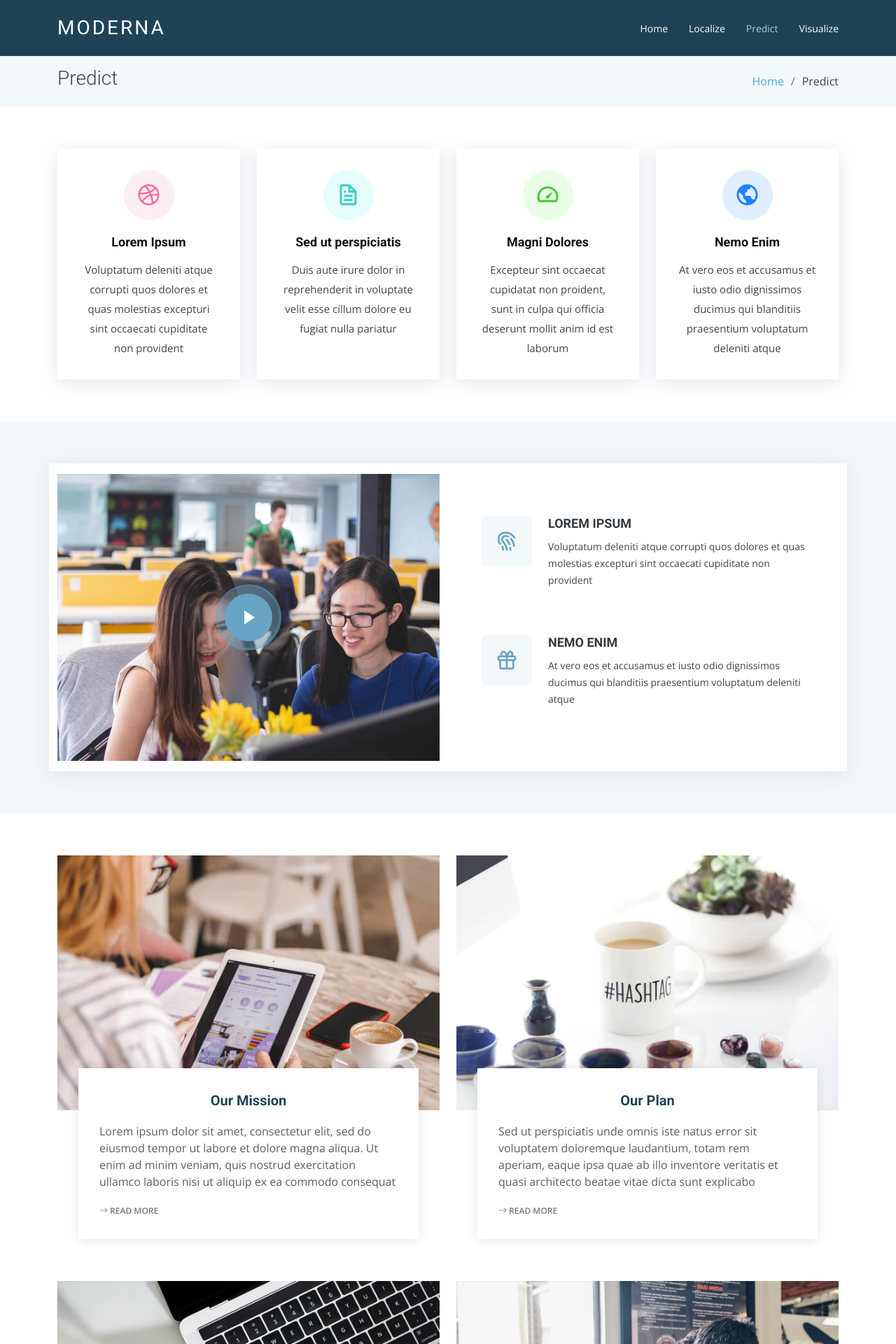
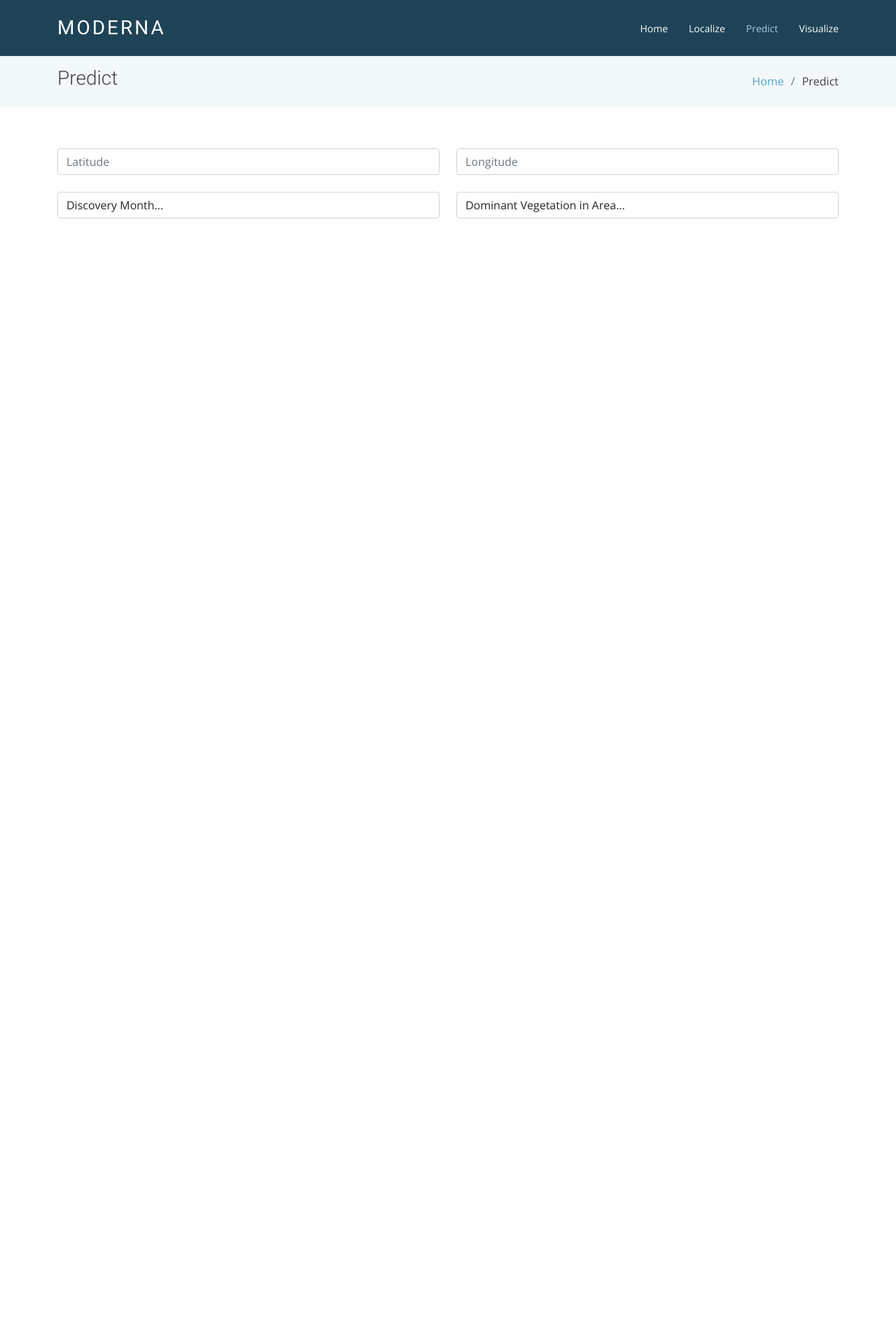
Before and after one commit to TeamDeltaHacks/WildfiresAI, a Flask app: page /predict in a window 1280 px wide. Shown: the top 1920 px of the page at 70% size. After the commit the page ends 312 px from the top, so only its background shows below. Run offline with Flask 2, Linux system fonts and the light colour scheme; some libraries are stand-ins or nearby versions.

Commit message:
Some inputs on predict

```diff
--- a/templates/predict.html
+++ b/templates/predict.html
@@ -78,208 +78,76 @@
       </div>
     </section><!-- End Predict Section -->
 
-    <!-- ======= Services Section ======= -->
-    <section class="services">
+    <!-- ======= Inputs Section ======= -->
+    <section>
       <div class="container">
-
-        <div class="row">
-          <div class="col-md-6 col-lg-3 d-flex align-items-stretch" data-aos="fade-up">
-            <div class="icon-box icon-box-pink">
-              <div class="icon"><i class="bx bxl-dribbble"></i></div>
-              <h4 class="title"><a href="">Lorem Ipsum</a></h4>
-              <p class="description">Voluptatum deleniti atque corrupti quos dolores et quas molestias excepturi sint
-                occaecati cupiditate non provident</p>
+        <div class="col-12">
+          <form method="POST">
+            <div class="row mb-4">
+              <div class="col-6 form-group">
+                <input type="number" class="form-control" name="latitude" id="latitude" placeholder="Latitude" min="-90" max="90" required>
+              </div>
+              <div class="col-6 form-group">
+                <input type="number" class="form-control" name="longitude" id="longitude" placeholder="Longitude" min="-180" max="180" required>
+              </div>
             </div>
-          </div>
-
-          <div class="col-md-6 col-lg-3 d-flex align-items-stretch" data-aos="fade-up" data-aos-delay="100">
-            <div class="icon-box icon-box-cyan">
-              <div class="icon"><i class="bx bx-file"></i></div>
-              <h4 class="title"><a href="">Sed ut perspiciatis</a></h4>
-              <p class="description">Duis aute irure dolor in reprehenderit in voluptate velit esse cillum dolore eu
-                fugiat nulla pariatur</p>
+            <div class="row mb-4">
+              <div class="col-6 form-group">
+                <select class="form-control" name="month" id="month">
+                  <option value="default">Discovery Month...</option>
+                  <option value="1">January</option>
+                  <option value="2">February</option>
+                  <option value="3">March</option>
+                  <option value="4">April</option>
+                  <option value="5">May</option>
+                  <option value="6">June</option>
+                  <option value="7">July</option>
+                  <option value="8">August</option>
+                  <option value="9">September</option>
+                  <option value="10">October</option>
+                  <option value="11">November</option>
+                  <option value="12">December</option>
+                </select>
+              </div>
+              <div class="col-6 form-group">
+                <select class="form-control" name="vegetation" id="vegetation">
+                  <option value="default">Dominant Vegetation in Area...</option>
+                  <option value="1">Tropical Evergreen Broadleaf Forest</option>
+                  <option value="2">Tropical Deciduous Broadleaf Forest</option>
+                  <option value="3">Temperate Evergreen Broadleaf Forest</option>
+                  <option value="4">Temperate Evergreen Needleleaf Forest</option>
+                  <option value="5">Temperate Deciduous Broadleaf Forest</option>
+                  <option value="6">Boreal Evergreen Needleleaf Forest</option>
+                  <option value="7">Boreal Deciduous Needleleaf Forest</option>
+                  <option value="8">Savana</option>
+                  <option value="9">C3 Grassland/Steppes</option>
+                  <option value="10">C4 Grassland/Steppe</option>
+                  <option value="11">Dense Shrubland</option>
+                  <option value="12">Open Shrubland</option>
+                  <option value="13">Tundra</option>
+                  <option value="14">Desert</option>
+                  <option value="15">Polar Desert/Rock/Ice</option>
+                  <option value="16">Secondary Tropical Evergreen Broadleaf Forest</option>
+                  <option value="17">Secondary Tropical Deciduous Broadleaf Forest</option>
+                  <option value="18">Secondary Temperate Evergreen Broadleaf Forest</option>
+                  <option value="19">Secondary Temperate Evergreen Needleleaf Forest</option>
+                  <option value="20">Secondary Temperate Deciduous Broadleaf Forest</option>
+                  <option value="21">Secondary Boreal Evergreen Needleleaf Forest</option>
+                  <option value="22">Secondary Boreal Deciduous Needleleaf Forest</option>
+                  <option value="23">Water/Rivers</option>
+                  <option value="24">C3 Cropland</option>
+                  <option value="25">C4 Cropland</option>
+                  <option value="26">C3 Pastureland</option>
+                  <option value="27">C4 Pastureland</option>
+                  <option value="28">Urban land</option>
+                </select>
+              </div>
             </div>
-          </div>
-
-          <div class="col-md-6 col-lg-3 d-flex align-items-stretch" data-aos="fade-up" data-aos-delay="200">
-            <div class="icon-box icon-box-green">
-              <div class="icon"><i class="bx bx-tachometer"></i></div>
-              <h4 class="title"><a href="">Magni Dolores</a></h4>
-              <p class="description">Excepteur sint occaecat cupidatat non proident, sunt in culpa qui officia deserunt
-                mollit anim id est laborum</p>
-            </div>
-          </div>
-
-          <div class="col-md-6 col-lg-3 d-flex align-items-stretch" data-aos="fade-up" data-aos-delay="200">
-            <div class="icon-box icon-box-blue">
-              <div class="icon"><i class="bx bx-world"></i></div>
-              <h4 class="title"><a href="">Nemo Enim</a></h4>
-              <p class="description">At vero eos et accusamus et iusto odio dignissimos ducimus qui blanditiis
-                praesentium voluptatum deleniti atque</p>
-            </div>
-          </div>
-
+          </form>
         </div>
 
       </div>
-    </section><!-- End Services Section -->
-
-    <!-- ======= Why Us Section ======= -->
-    <section class="why-us section-bg" data-aos="fade-up" date-aos-delay="200">
-      <div class="container">
-
-        <div class="row">
-          <div class="col-lg-6 video-box">
-            <img src="../static/assets/img/why-us.jpg" class="img-fluid" alt="">
-            <a href="https://www.youtube.com/watch?v=jDDaplaOz7Q" class="venobox play-btn mb-4" data-vbtype="video"
-              data-autoplay="true"></a>
-          </div>
-
-          <div class="col-lg-6 d-flex flex-column justify-content-center p-5">
-
-            <div class="icon-box">
-              <div class="icon"><i class="bx bx-fingerprint"></i></div>
-              <h4 class="title"><a href="">Lorem Ipsum</a></h4>
-              <p class="description">Voluptatum deleniti atque corrupti quos dolores et quas molestias excepturi sint
-                occaecati cupiditate non provident</p>
-            </div>
-
-            <div class="icon-box">
-              <div class="icon"><i class="bx bx-gift"></i></div>
-              <h4 class="title"><a href="">Nemo Enim</a></h4>
-              <p class="description">At vero eos et accusamus et iusto odio dignissimos ducimus qui blanditiis
-                praesentium voluptatum deleniti atque</p>
-            </div>
-
-          </div>
-        </div>
-
-      </div>
-    </section><!-- End Why Us Section -->
-
-    <!-- ======= Service Details Section ======= -->
-    <section class="service-details">
-      <div class="container">
-
-        <div class="row">
-          <div class="col-md-6 d-flex align-items-stretch" data-aos="fade-up">
-            <div class="card">
-              <div class="card-img">
-                <img src="../static/assets/img/service-details-1.jpg" alt="...">
-              </div>
-              <div class="card-body">
-                <h5 class="card-title"><a href="#">Our Mission</a></h5>
-                <p class="card-text">Lorem ipsum dolor sit amet, consectetur elit, sed do eiusmod tempor ut labore et
-                  dolore magna aliqua. Ut enim ad minim veniam, quis nostrud exercitation ullamco laboris nisi ut
-                  aliquip ex ea commodo consequat</p>
-                <div class="read-more"><a href="#"><i class="bi bi-arrow-right"></i> Read More</a></div>
-              </div>
-            </div>
-          </div>
-          <div class="col-md-6 d-flex align-items-stretch" data-aos="fade-up">
-            <div class="card">
-              <div class="card-img">
-                <img src="../static/assets/img/service-details-2.jpg" alt="...">
-              </div>
-              <div class="card-body">
-                <h5 class="card-title"><a href="#">Our Plan</a></h5>
-                <p class="card-text">Sed ut perspiciatis unde omnis iste natus error sit voluptatem doloremque
-                  laudantium, totam rem aperiam, eaque ipsa quae ab illo inventore veritatis et quasi architecto beatae
-                  vitae dicta sunt explicabo</p>
-                <div class="read-more"><a href="#"><i class="bi bi-arrow-right"></i> Read More</a></div>
-              </div>
-            </div>
-
-          </div>
-          <div class="col-md-6 d-flex align-items-stretch" data-aos="fade-up">
-            <div class="card">
-              <div class="card-img">
-                <img src="../static/assets/img/service-details-3.jpg" alt="...">
-              </div>
-              <div class="card-body">
-                <h5 class="card-title"><a href="#">Our Vision</a></h5>
-                <p class="card-text">Nemo enim ipsam voluptatem quia voluptas sit aut odit aut fugit, sed quia magni
-                  dolores eos qui ratione voluptatem sequi nesciunt Neque porro quisquam est, qui dolorem ipsum quia
-                  dolor sit amet</p>
-                <div class="read-more"><a href="#"><i class="bi bi-arrow-right"></i> Read More</a></div>
-              </div>
-            </div>
-          </div>
-          <div class="col-md-6 d-flex align-items-stretch" data-aos="fade-up">
-            <div class="card">
-              <div class="card-img">
-                <img src="../static/assets/img/service-details-4.jpg" alt="...">
-              </div>
-              <div class="card-body">
-                <h5 class="card-title"><a href="#">Our Care</a></h5>
-                <p class="card-text">Nostrum eum sed et autem dolorum perspiciatis. Magni porro quisquam laudantium
-                  voluptatem. In molestiae earum ab sit esse voluptatem. Eos ipsam cumque ipsum officiis qui nihil aut
-                  incidunt aut</p>
-                <div class="read-more"><a href="#"><i class="bi bi-arrow-right"></i> Read More</a></div>
-              </div>
-            </div>
-          </div>
-        </div>
-
-      </div>
-    </section><!-- End Service Details Section -->
-
-    <!-- ======= Pricing Section ======= -->
-    <section class="pricing section-bg" data-aos="fade-up">
-      <div class="container">
-
-        <div class="section-title">
-          <h2>Pricing</h2>
-          <p>Magnam dolores commodi suscipit. Necessitatibus eius consequatur ex aliquid fuga eum quidem. Sit sint
-            consectetur velit. Quisquam quos quisquam cupiditate. Et nemo qui impedit suscipit alias ea. Quia fugiat sit
-            in iste officiis commodi quidem hic quas.</p>
-        </div>
-
-        <div class="row no-gutters">
-
-          <div class="col-lg-4 box">
-            <h3>Free</h3>
-            <h4>$0<span>per month</span></h4>
-            <ul>
-              <li><i class="bx bx-check"></i> Quam adipiscing vitae proin</li>
-              <li><i class="bx bx-check"></i> Nec feugiat nisl pretium</li>
-              <li><i class="bx bx-check"></i> Nulla at volutpat diam uteera</li>
-              <li class="na"><i class="bx bx-x"></i> <span>Pharetra massa massa ultricies</span></li>
-              <li class="na"><i class="bx bx-x"></i> <span>Massa ultricies mi quis hendrerit</span></li>
-            </ul>
-            <a href="#" class="get-started-btn">Get Started</a>
-          </div>
-
-          <div class="col-lg-4 box featured">
-            <h3>Business</h3>
-            <h4>$29<span>per month</span></h4>
-            <ul>
-              <li><i class="bx bx-check"></i> Quam adipiscing vitae proin</li>
-              <li><i class="bx bx-check"></i> Nec feugiat nisl pretium</li>
-              <li><i class="bx bx-check"></i> Nulla at volutpat diam uteera</li>
-              <li><i class="bx bx-check"></i> Pharetra massa massa ultricies</li>
-              <li><i class="bx bx-check"></i> Massa ultricies mi quis hendrerit</li>
-            </ul>
-            <a href="#" class="get-started-btn">Get Started</a>
-          </div>
-
-          <div class="col-lg-4 box">
-            <h3>Developer</h3>
-            <h4>$49<span>per month</span></h4>
-            <ul>
-              <li><i class="bx bx-check"></i> Quam adipiscing vitae proin</li>
-              <li><i class="bx bx-check"></i> Nec feugiat nisl pretium</li>
-              <li><i class="bx bx-check"></i> Nulla at volutpat diam uteera</li>
-              <li><i class="bx bx-check"></i> Pharetra massa massa ultricies</li>
-              <li><i class="bx bx-check"></i> Massa ultricies mi quis hendrerit</li>
-            </ul>
-            <a href="#" class="get-started-btn">Get Started</a>
-          </div>
-
-        </div>
-
-      </div>
-    </section><!-- End Pricing Section -->
+    </section><!-- End Inputs Section -->
 
   </main><!-- End #main -->
 
```
